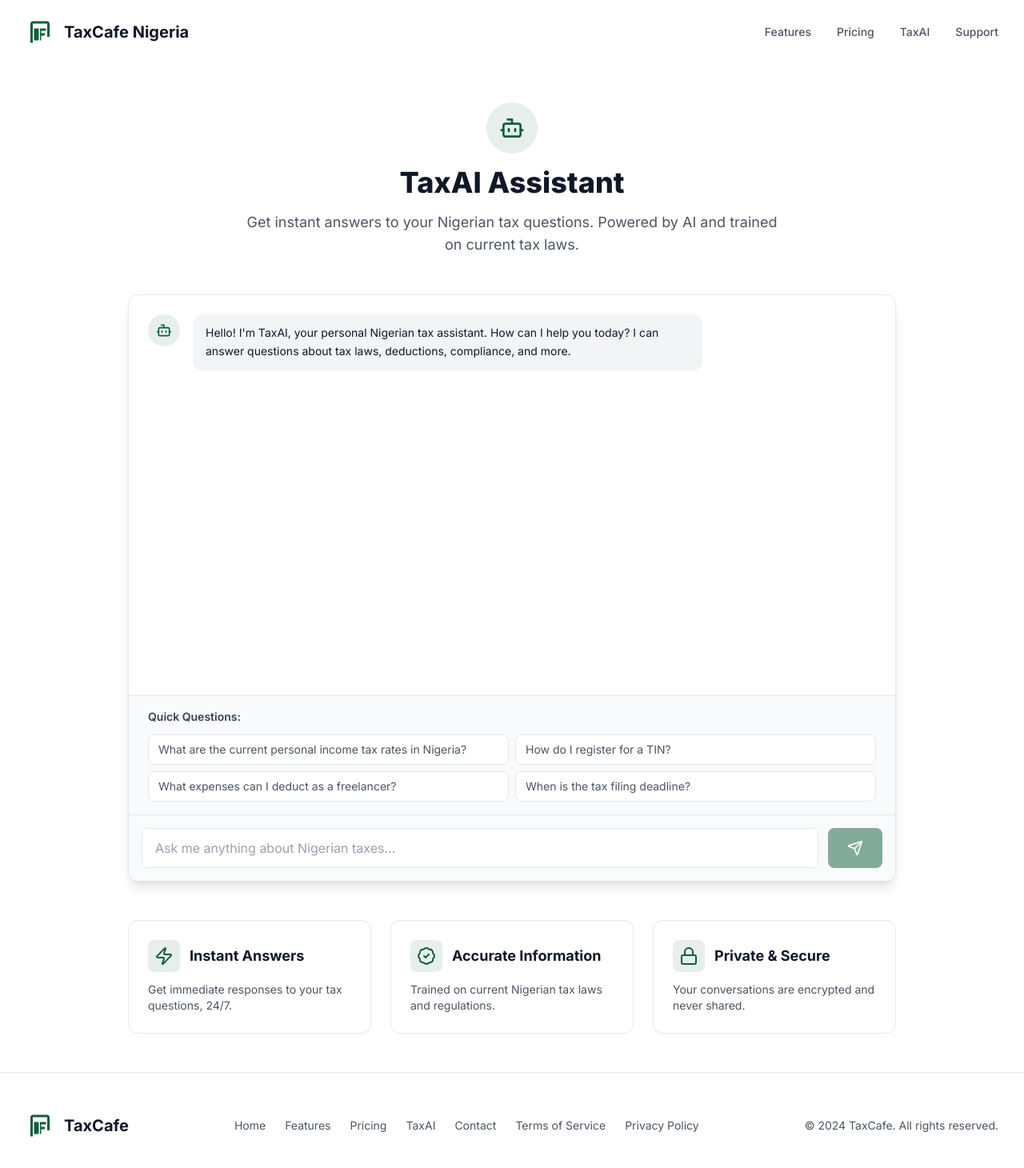
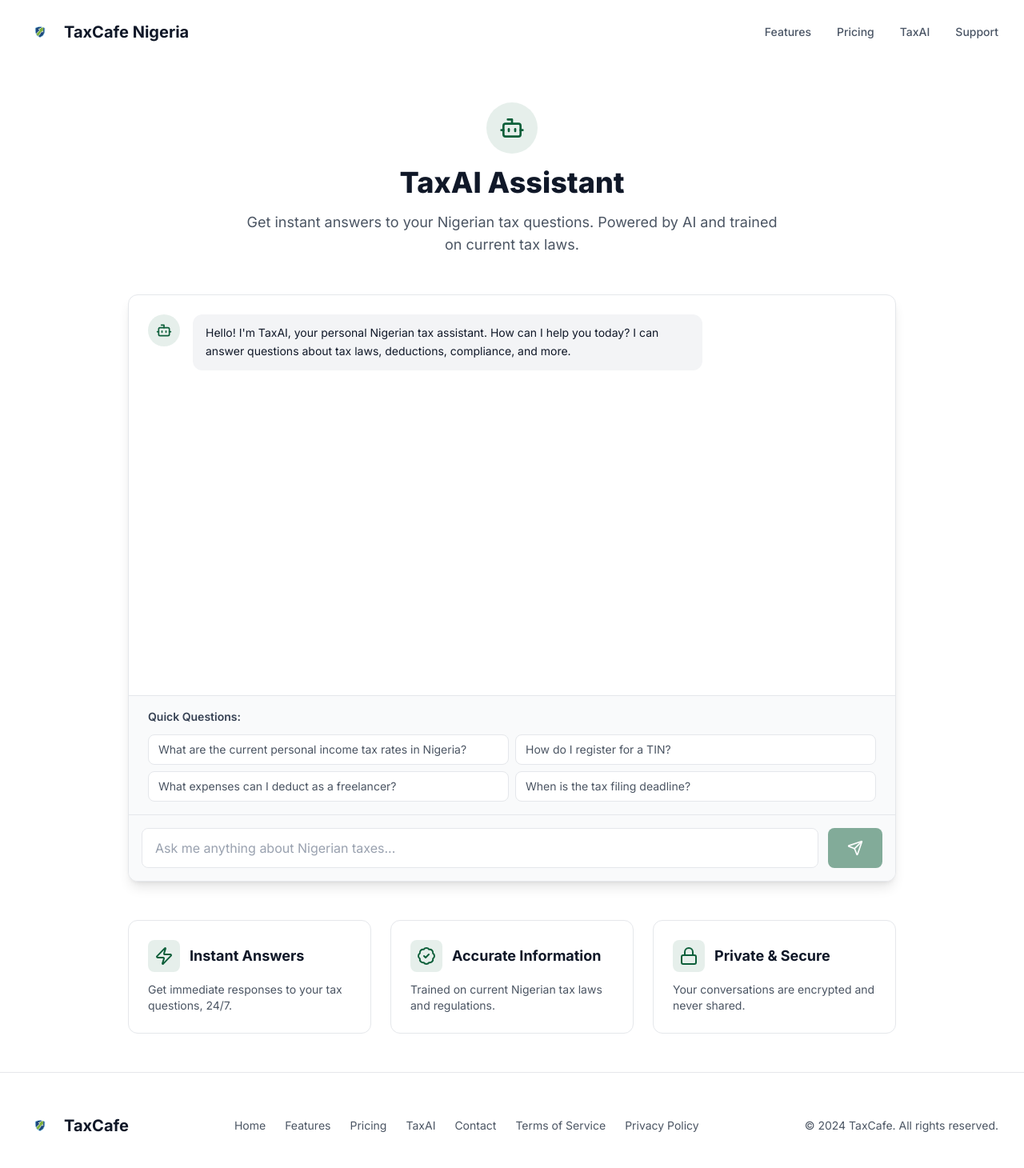
Before and after one commit to Adedejiosvaldo/tax_cafe_ui, a Next.js app: page /taxai in a window 1280 px wide. Shown: the top 1460 px of the page at 80% size. Built offline with nearby package versions, Linux system fonts and the light colour scheme.

Commit message:
Update logo to use tclogo.png in Header and Footer

```diff
--- a/app/components/Footer.tsx
+++ b/app/components/Footer.tsx
@@ -1,4 +1,5 @@
 import Link from 'next/link';
+import Image from 'next/image';
 
 export default function Footer() {
   return (
@@ -6,11 +7,13 @@ export default function Footer() {
       <div className="max-w-7xl mx-auto py-12 px-4 sm:px-6 lg:px-8">
         <div className="flex flex-col md:flex-row items-center justify-between gap-6">
           <div className="flex items-center gap-3">
-            <div className="text-primary size-9">
-              <svg fill="currentColor" viewBox="0 0 24 24" xmlns="http://www.w3.org/2000/svg">
-                <path d="M11 19V9H7V19H11ZM12 19V9H17V11H13V13H16V15H13V19H12Z M4 21V5Q4 4.175 4.588 3.587Q5.175 3 6 3H18Q18.825 3 19.413 3.587Q20 4.175 20 5V16H18V5H6V21H4Z"></path>
-              </svg>
-            </div>
+            <Image
+              src="/tclogo.png"
+              alt="TaxCafe Logo"
+              width={36}
+              height={36}
+              className="size-9"
+            />
             <h2 className="text-gray-900 text-xl font-bold">TaxCafe</h2>
           </div>
           <nav className="flex flex-wrap justify-center gap-x-6 gap-y-2">
--- a/app/components/Header.tsx
+++ b/app/components/Header.tsx
@@ -1,4 +1,5 @@
 import Link from 'next/link';
+import Image from 'next/image';
 
 export default function Header() {
   return (
@@ -6,11 +7,13 @@ export default function Header() {
       <div className="mx-auto max-w-7xl">
         <div className="flex h-20 items-center justify-between">
           <div className="flex items-center gap-3">
-            <div className="text-primary size-9">
-              <svg fill="currentColor" viewBox="0 0 24 24" xmlns="http://www.w3.org/2000/svg">
-                <path d="M11 19V9H7V19H11ZM12 19V9H17V11H13V13H16V15H13V19H12Z M4 21V5Q4 4.175 4.588 3.587Q5.175 3 6 3H18Q18.825 3 19.413 3.587Q20 4.175 20 5V16H18V5H6V21H4Z"></path>
-              </svg>
-            </div>
+            <Image
+              src="/tclogo.png"
+              alt="TaxCafe Logo"
+              width={36}
+              height={36}
+              className="size-9"
+            />
             <h2 className="text-gray-900 text-xl font-bold">TaxCafe Nigeria</h2>
           </div>
           <nav className="hidden md:flex items-center gap-8">
```
